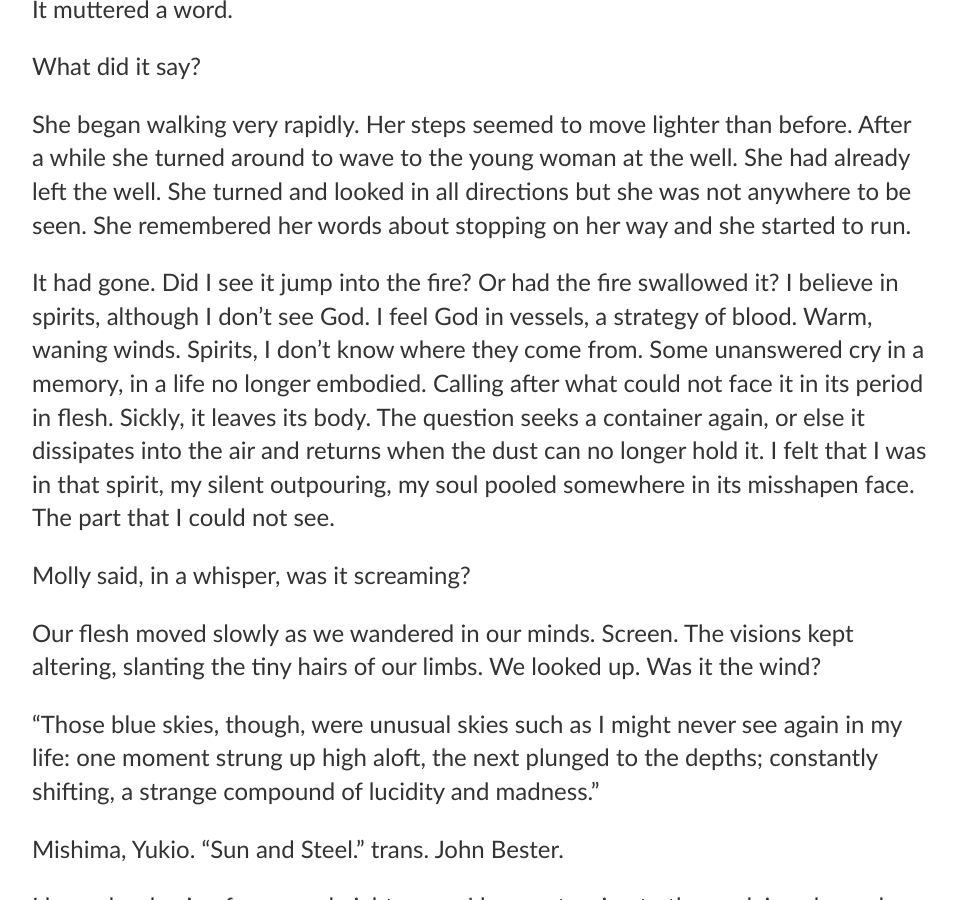
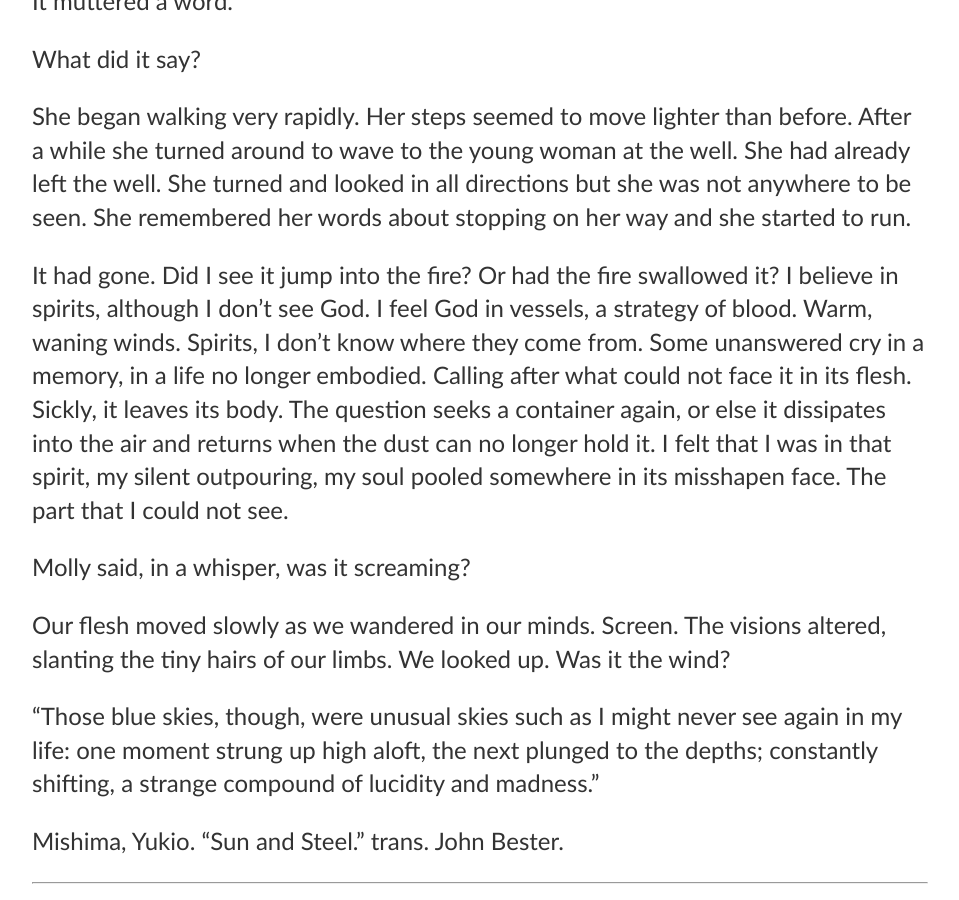
Before and after one commit to liandyn/liandyn.github.io, a Jekyll site: the page built from _posts/2020-03-31-dreaming-for-remedies.md, in a window 1280 px wide and 900 px high, scrolled down 6918 px. Shown: the whole window, without its empty margins (160-1119 px from the left). Built offline with Jekyll 4.4.1, drawn with Linux system fonts in a browser that asks for light colours; some of the changed text lies outside the part shown.

Commit message:
Update 2020-03-31-dreaming-for-remedies.md

```diff
--- a/_posts/2020-03-31-dreaming-for-remedies.md
+++ b/_posts/2020-03-31-dreaming-for-remedies.md
@@ -4,7 +4,7 @@
 date: 2020-03-31
 ---
 
-Bury the days. Bury the days, for now, in time. Every day feels so alike here. Though I see no one, I still fear that they will see me. Even my neighbors can glimpse my face above the backyard gate. The clouds cast over the wires, the patterns puff above my head. Overtones of grey bleed across each other, in skin prints. The breath I inhale in this cold air is the bluest, and I exhale it to the shiver of my body. The wind clips my diaphragm; a calico cloth slides across my stomach. This is the possible air, cold. It is safe for now.
+Bury the days. Bury the days, for now, in time. Every day feels so alike here. Though I see no one, I still fear that they will see me. Even my neighbors can glimpse my face above the backyard gate. The clouds cast over the wires, the patterns puff above my head. Overtones of grey bleed across each other, the lines of my hands. The breath I inhale in this cold air is the bluest, and I exhale it. The wind clips my diaphragm; a calico cloth slides across my stomach. This is the possible air, cold. It is safe for now.
 
 The mask will not protect me. That’s what many say. Some sources say that it is better than nothing, but its effectiveness varies. It can at least prevent others from catching the disease from me. I do not have the virus, I don’t think.
 
@@ -33,6 +33,8 @@
 The gash cascades a dark red water. A slit, slide the finger alongside. Perhaps his masculinity is the spectre. A mask is itself a vulnerability, not a protection. The confessions are pressure points. Prod. The man himself appears as the cover, the surface, the shine.
 
 Hook the spine of the book from the opened page and drag the paper down. The edges come apart. They fray like a fire frozen in time. That was a diary.
+
+---
 
 I woke up on the porch of a tavern. I had fallen, my head recently coming out of a pain. The night lacquered purple on all untouched by light. The moon, high and white, singly assured my aliveness. A circle. Was it staring at me? Mocking me? It could be so perfect.
 
@@ -80,15 +82,17 @@
 
 She began walking very rapidly. Her steps seemed to move lighter than before. After a while she turned around to wave to the young woman at the well. She had already left the well. She turned and looked in all directions but she was not anywhere to be seen. She remembered her words about stopping on her way and she started to run.
 
-It had gone. Did I see it jump into the fire? Or had the fire swallowed it? I believe in spirits, although I don’t see God. I feel God in vessels, a strategy of blood. Warm, waning winds. Spirits, I don’t know where they come from. Some unanswered cry in a memory, in a life no longer embodied. Calling after what could not face it in its period in flesh. Sickly, it leaves its body. The question seeks a container again, or else it dissipates into the air and returns when the dust can no longer hold it. I felt that I was in that spirit, my silent outpouring, my soul pooled somewhere in its misshapen face. The part that I could not see.
+It had gone. Did I see it jump into the fire? Or had the fire swallowed it? I believe in spirits, although I don’t see God. I feel God in vessels, a strategy of blood. Warm, waning winds. Spirits, I don’t know where they come from. Some unanswered cry in a memory, in a life no longer embodied. Calling after what could not face it in its flesh. Sickly, it leaves its body. The question seeks a container again, or else it dissipates into the air and returns when the dust can no longer hold it. I felt that I was in that spirit, my silent outpouring, my soul pooled somewhere in its misshapen face. The part that I could not see.
 
 Molly said, in a whisper, was it screaming?
 
-Our flesh moved slowly as we wandered in our minds. Screen. The visions kept altering, slanting the tiny hairs of our limbs. We looked up. Was it the wind?
+Our flesh moved slowly as we wandered in our minds. Screen. The visions altered, slanting the tiny hairs of our limbs. We looked up. Was it the wind?
 
 “Those blue skies, though, were unusual skies such as I might never see again in my life: one moment strung up high aloft, the next plunged to the depths; constantly shifting, a strange compound of lucidity and madness.”
 
 Mishima, Yukio. “Sun and Steel.” trans. John Bester.
+
+---
 
 I have drunk wine for several nights now. I keep returning to the evolving channels, news, videos, images, to see the world in my sedate position. I wish to dream in life, to daydream. To live among the black edges, vignettes like memories already recounted. The wine, red, teaches me what my body wants. To lie down and hold onto my surroundings. My clothes, my bed, my blanket. Like lovers they are. Surfaces. Surrender. I am beholden to touch, when I should feel. What are the things that reach my body?
 
```
